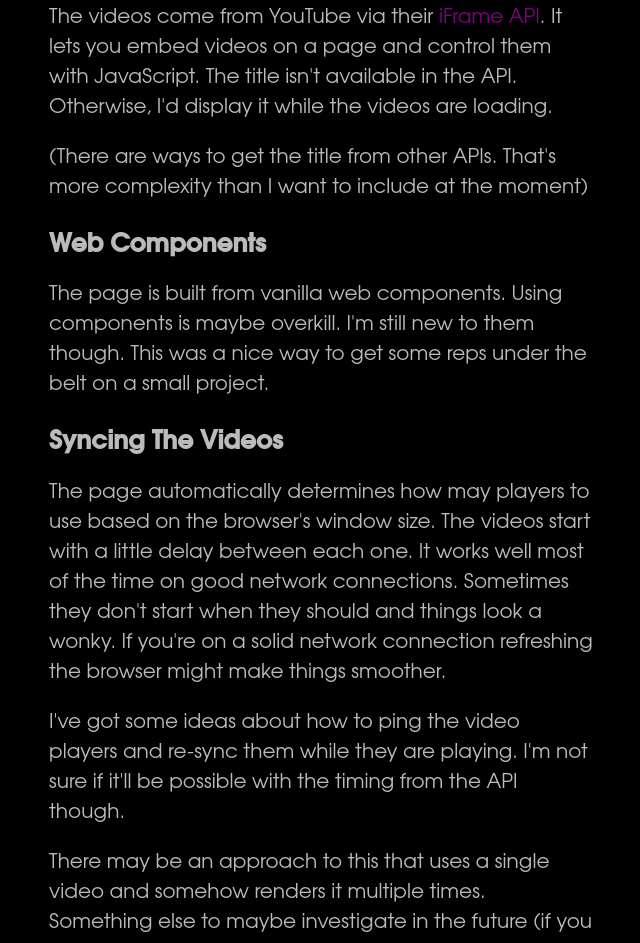
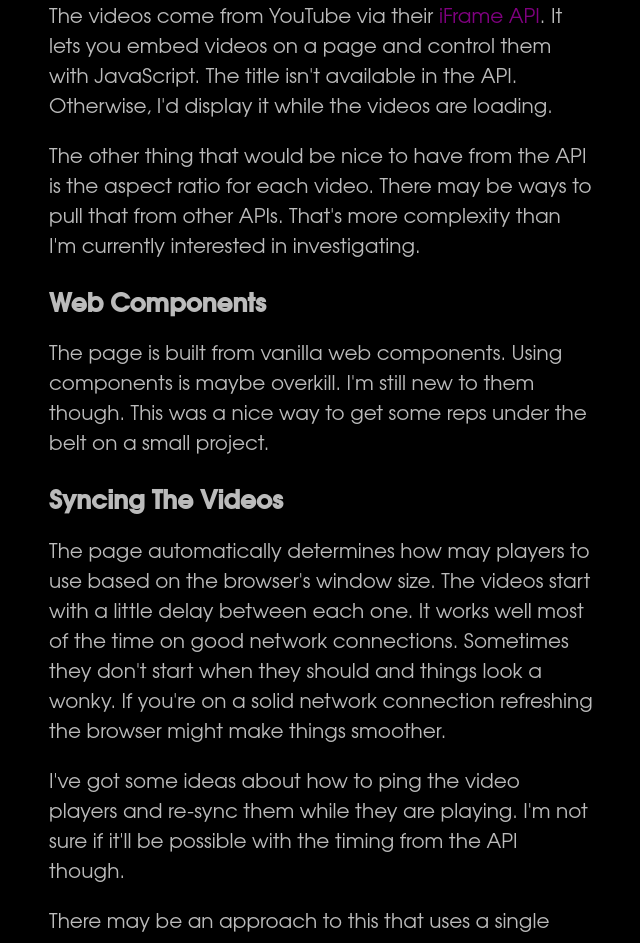
Before and after one commit to alanwsmith/multi-player.alanwsmith.com, a plain HTML site: page site/about/index.html in a window 1280 px wide. Shown: the part 854-1797 px from the top of the page, without its empty margins (319-959 px from the left). Drawn offline with Linux system fonts and the light colour scheme.

Commit message:
Updated about

```diff
--- a/site/about/index.html
+++ b/site/about/index.html
@@ -235,9 +235,11 @@ footer {
         I'd display it while the videos are loading.
       </p>
       <p>
-        (There are ways to get the title from other
-        APIs. That's more complexity than I want to
-        include at the moment)
+        The other thing that would be nice to have
+        from the API is the aspect ratio for each
+        video. There may be ways to pull that
+        from other APIs. That's more complexity
+        than I'm currently interested in investigating.
       </p>
       <h3>Web Components</h3>
       <p>
```
